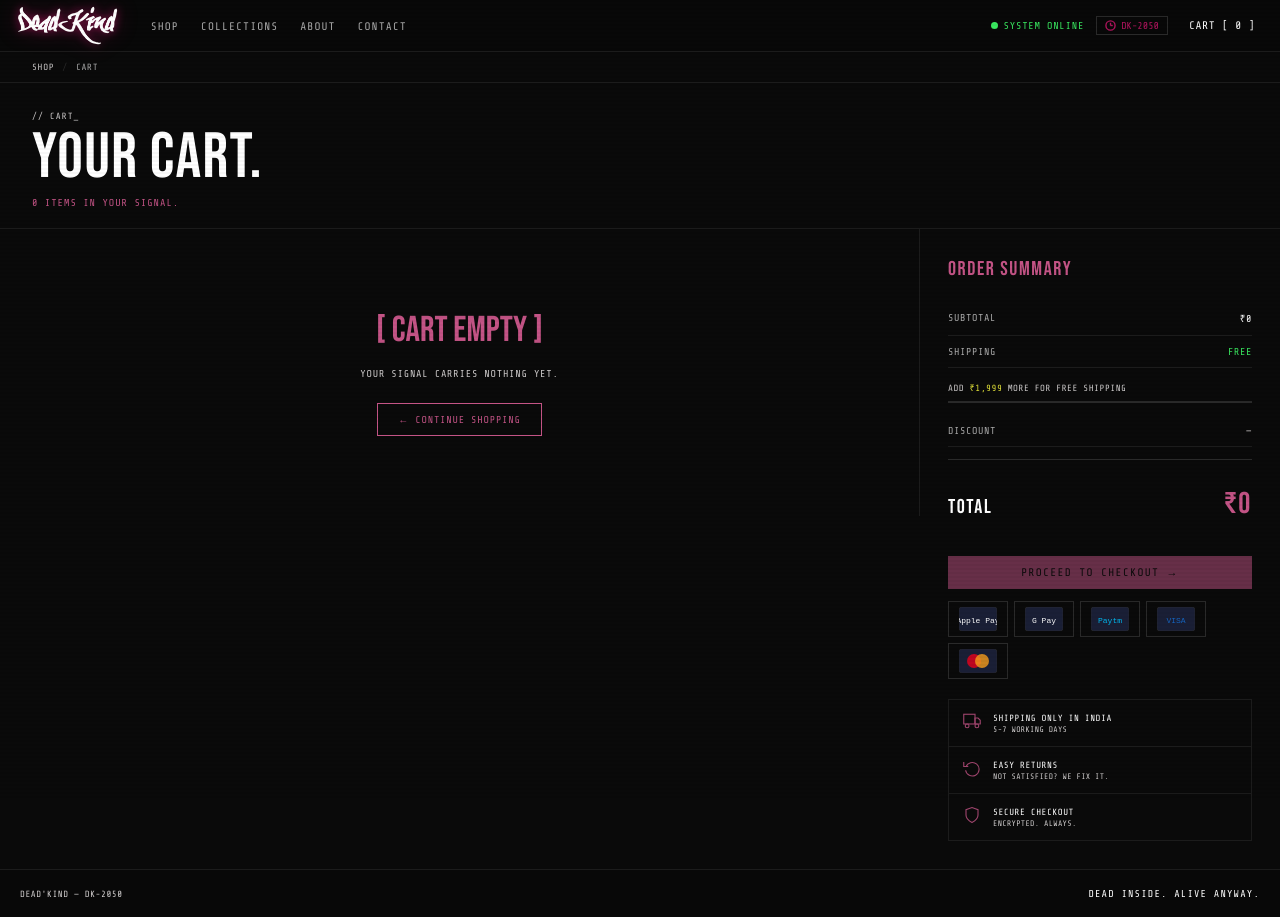
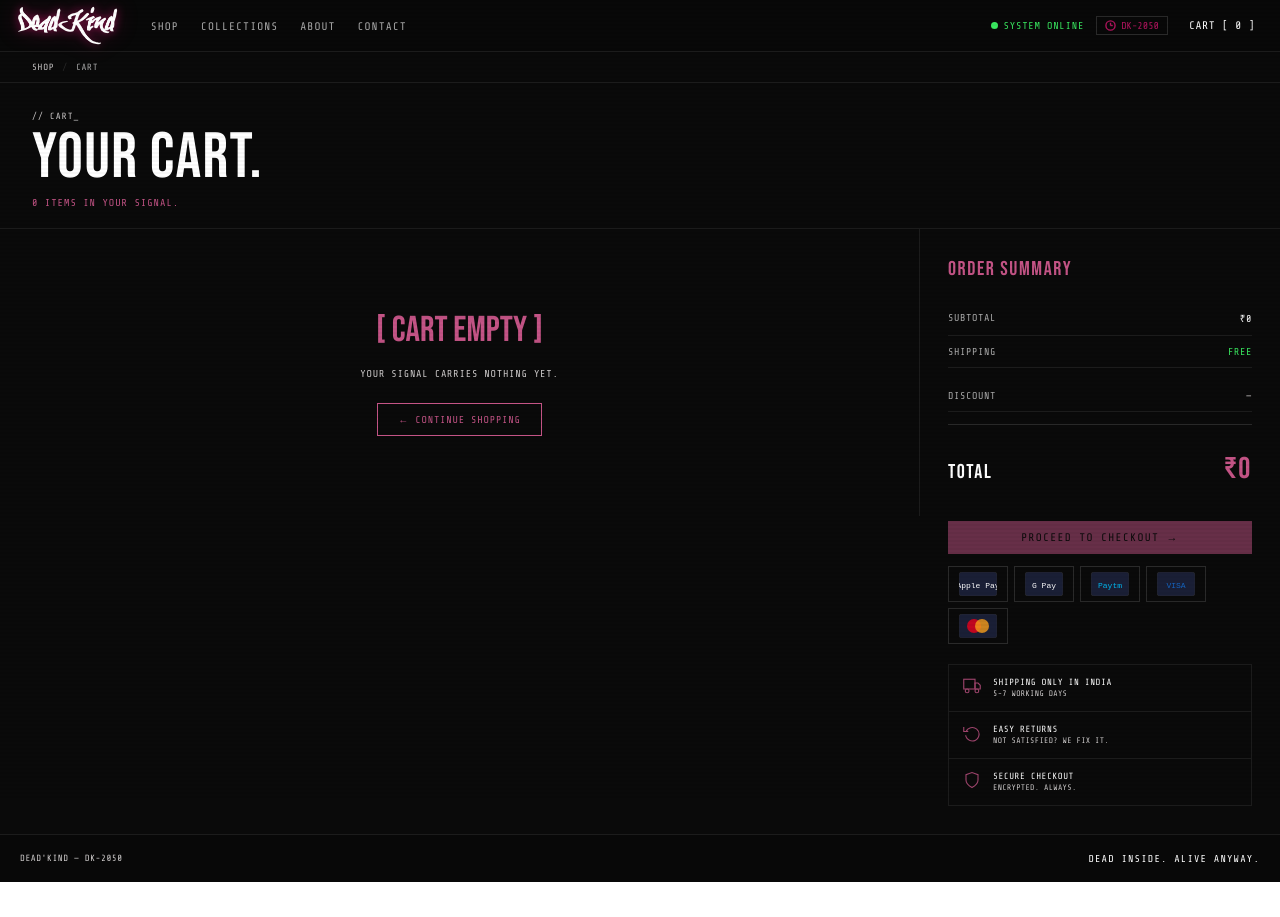
Before and after one commit to arpitmishra61/deadkind, a Next.js app: page /cart in a window 1280 px wide. After the commit the page ends 882 px from the top, so only its background shows below. Built offline with nearby package versions, Linux system fonts and the light colour scheme.

Commit message:
free shipping added and retrun days chnaged to 6 days

```diff
--- a/app/(shop)/cart/page.js
+++ b/app/(shop)/cart/page.js
@@ -8,9 +8,6 @@ import { apiGet } from "@/lib/apiClient";
 import { clearCart, getCart, removeItem, setCart, updateQty } from "@/lib/cart";
 import { formatPriceINR } from "@/lib/format";
 import styles from "./Cart.module.css";
-
-const SHIPPING_FEE = 99;
-const FREE_SHIP_THRESHOLD = 1999;
 
 function getStockStatus(maxStock) {
   if (maxStock === 0) return "out";
@@ -129,10 +126,8 @@ export default function CartPage() {
   }
 
   const subtotal = useMemo(() => items.reduce((s, it) => s + it.price * it.qty, 0), [items]);
-  const shipping = subtotal === 0 || subtotal >= FREE_SHIP_THRESHOLD ? 0 : SHIPPING_FEE;
-  const total = subtotal + shipping;
+  const total = subtotal;
   const count = items.reduce((s, it) => s + it.qty, 0);
-  const shippingPct = Math.min((subtotal / FREE_SHIP_THRESHOLD) * 100, 100);
 
   if (loading) {
     return (
@@ -303,25 +298,7 @@ export default function CartPage() {
           </div>
           <div className={styles["summary-row"]}>
             <span className={styles.label}>SHIPPING</span>
-            <span className={`${styles.val} ${shipping === 0 ? styles.free : ""}`}>
-              {shipping === 0 ? "FREE" : formatPriceINR(shipping)}
-            </span>
-          </div>
-
-          <div className={styles["shipping-progress-wrap"]}>
-            <div className={styles["shipping-progress-label"]}>
-              {subtotal >= FREE_SHIP_THRESHOLD ? (
-                <span className={styles.highlight}>✓ YOU&apos;VE UNLOCKED FREE SHIPPING!</span>
-              ) : (
-                <>
-                  ADD <span className={styles["amount-left"]}>{formatPriceINR(FREE_SHIP_THRESHOLD - subtotal)}</span> MORE FOR
-                  FREE SHIPPING
-                </>
-              )}
-            </div>
-            <div className={styles["shipping-bar-track"]}>
-              <div className={styles["shipping-bar-fill"]} style={{ width: `${subtotal === 0 ? 0 : shippingPct}%` }} />
-            </div>
+            <span className={`${styles.val} ${styles.free}`}>FREE</span>
           </div>
 
           <div className={styles["summary-row"]} style={{ marginTop: 12 }}>
--- a/app/(shop)/product/[id]/ProductInteractive.jsx
+++ b/app/(shop)/product/[id]/ProductInteractive.jsx
@@ -290,7 +290,7 @@ export default function ProductInteractive({ product, colours, sizes, breadcrumb
               </>
             )}
           </div>
-          <div className={styles["product-tax-note"]}>INCL. OF ALL TAXES. FREE SHIPPING ABOVE ₹999.</div>
+          <div className={styles["product-tax-note"]}>INCL. OF ALL TAXES. FREE SHIPPING ON ALL ORDERS.</div>
           <div className={styles.divider} />
 
           {product.colours?.length > 0 && (
@@ -475,7 +475,7 @@ export default function ProductInteractive({ product, colours, sizes, breadcrumb
                 your first mail.
               </p>
               <ul>
-                <li>RETURNS ACCEPTED WITHIN 14 DAYS OF DELIVERY</li>
+                <li>RETURNS ACCEPTED WITHIN 6 DAYS OF DELIVERY</li>
                 <li>ITEMS MUST BE UNWORN &amp; IN ORIGINAL PACKAGING</li>
               </ul>
             </AccordionItem>
```
Also changed, not shown: lib/emailTemplates.js.
